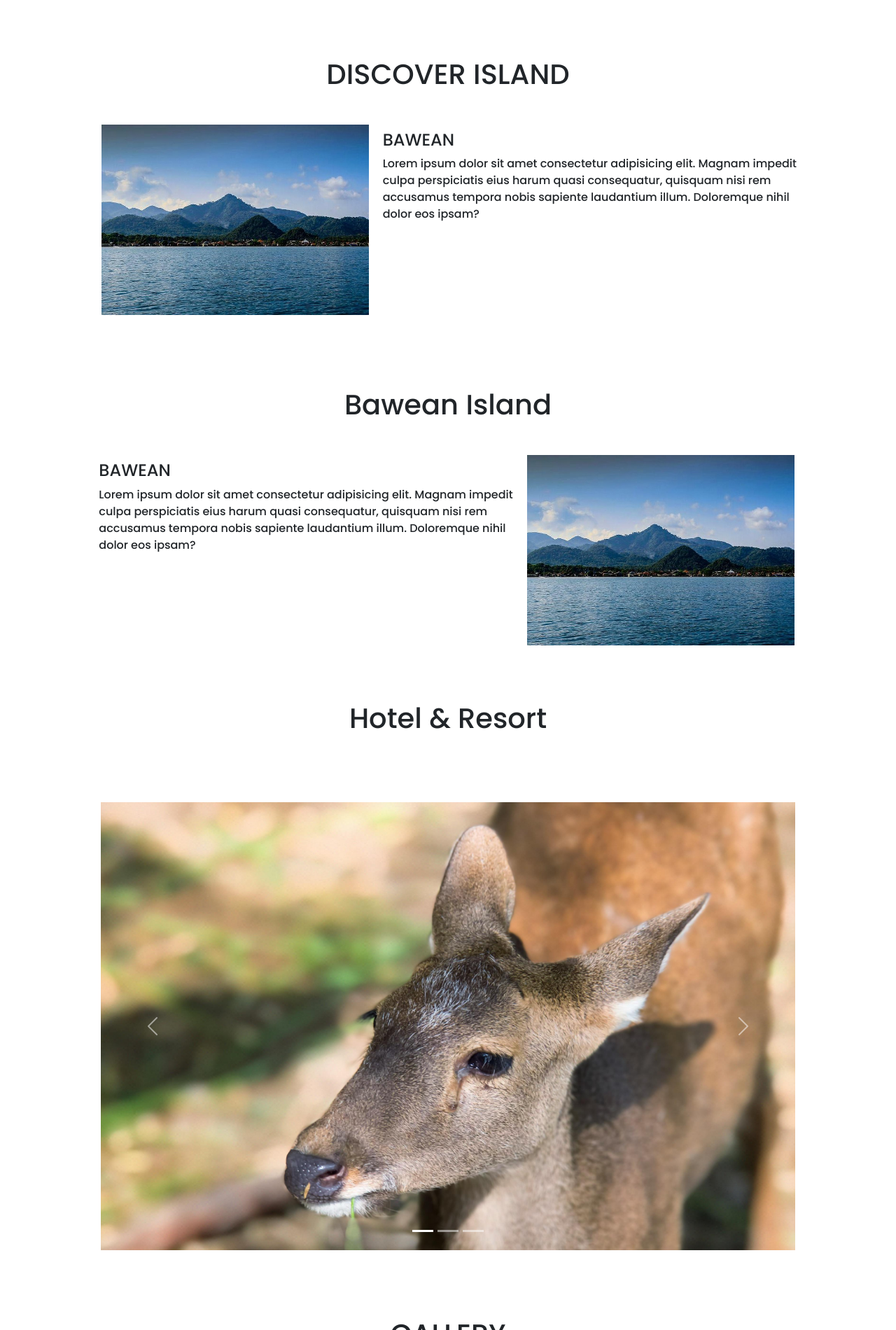
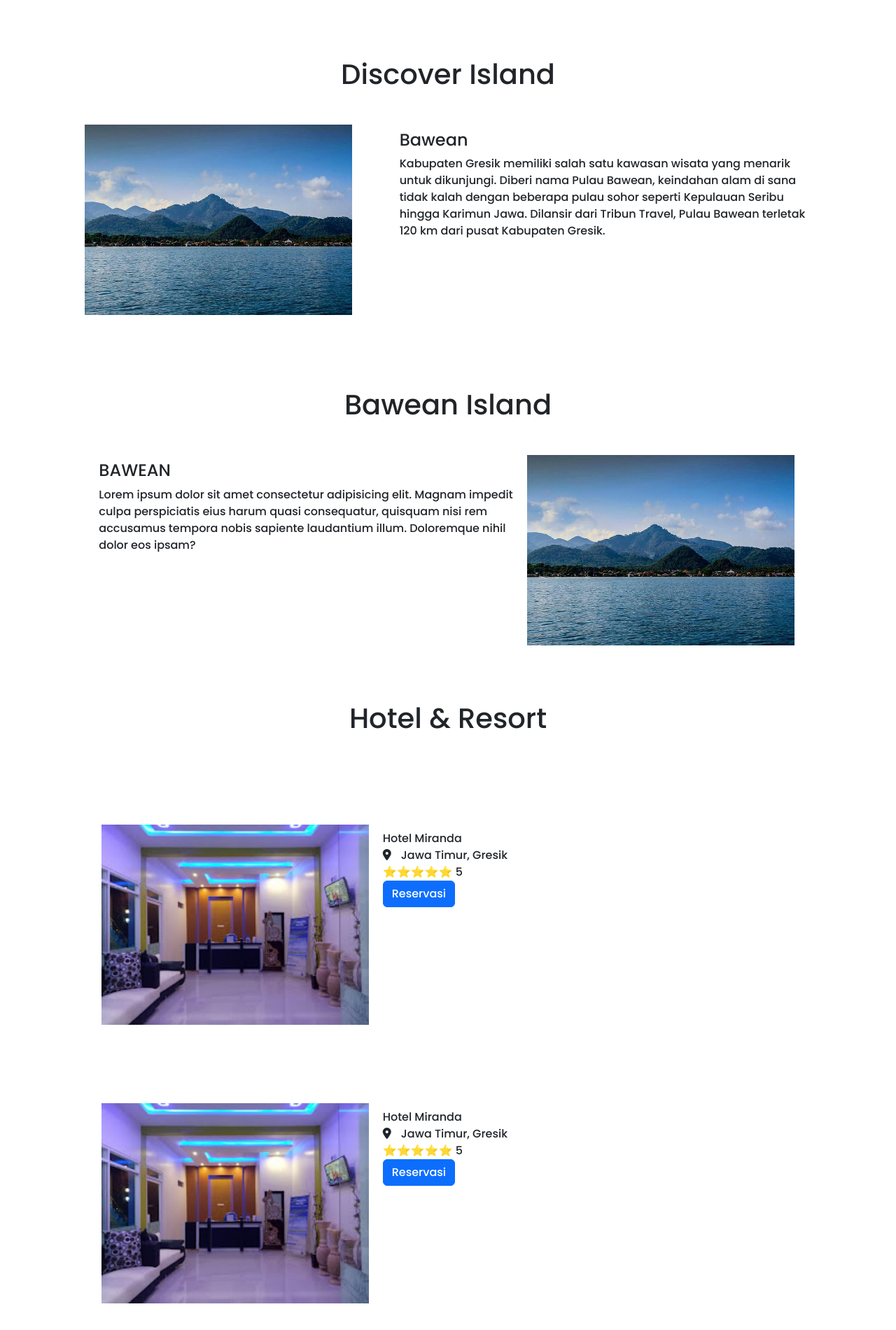
Before and after one commit to NichoAdhyatma/lomba-web-design-BwIsland, a plain HTML site: page index.html in a window 1280 px wide. Shown: the part 900-2800 px from the top of the page at 70% size. Drawn offline with nearby package versions, Linux system fonts and the light colour scheme; a web font is replaced by a local one.

Commit message:
'hotel and  resort'

```diff
--- a/index.html
+++ b/index.html
@@ -13,7 +13,7 @@
     <link rel="stylesheet" href="./css/style.css" />
     <link rel="stylesheet" href="./css/loader.css" />
     <link rel="stylesheet" href="./css/animation.css" />
-    <link rel="stylesheet" href="./css/navbar.css">
+    <link rel="stylesheet" href="./css/navbar.css" />
     <title>Bawean</title>
   </head>
   <body>
@@ -124,7 +124,9 @@
 
       <!--NAVBAR-->
       <nav class="navbar navbar-expand-custom navbar-mainbg sticky-top">
-        <a id="title-navbar" class="navbar-brand navbar-logo" href="#">Bawean Island</a>
+        <a id="title-navbar" class="navbar-brand navbar-logo" href="#"
+          >Bawean Island</a
+        >
         <button
           class="navbar-toggler"
           type="button"
@@ -141,24 +143,16 @@
               <div class="right"></div>
             </div>
             <li class="nav-item">
-              <a class="nav-link active" href="javascript:void(0);"
-                >About</a
-              >
+              <a class="nav-link active" href="javascript:void(0);">About</a>
             </li>
             <li class="nav-item">
-              <a class="nav-link" href="javascript:void(0);"
-                >Destination</a
-              >
+              <a class="nav-link" href="javascript:void(0);">Destination</a>
             </li>
             <li class="nav-item">
-              <a class="nav-link" href="javascript:void(0);"
-                >Hotel & Resort</a
-              >
+              <a class="nav-link" href="javascript:void(0);">Hotel & Resort</a>
             </li>
             <li class="nav-item">
-              <a class="nav-link" href="javascript:void(0);"
-                >Contact</a
-              >
+              <a class="nav-link" href="javascript:void(0);">Contact</a>
             </li>
           </ul>
         </div>
@@ -169,19 +163,21 @@
 
       <div id="main" class="d-flex flex-column align-items-center">
         <div id="home" data-aos="fade-right" class="container-fluid mt-5 p-4">
-          <h1 class="text-center">DISCOVER ISLAND</h1>
-          <div class="row justify-content-center mt-5">
+          <h1 class="text-center">Discover Island</h1>
+          <div class="row justify-content-center mt-5 gap-5">
             <div class="col-md-4 mb-2">
               <img src="./asset/bawean-island.jpg" class="w-100" alt="img-3" />
             </div>
             <div class="col-md-6 p-2">
               <article>
-                <h4>BAWEAN</h4>
+                <h4>Bawean</h4>
                 <p>
-                  Lorem ipsum dolor sit amet consectetur adipisicing elit.
-                  Magnam impedit culpa perspiciatis eius harum quasi
-                  consequatur, quisquam nisi rem accusamus tempora nobis
-                  sapiente laudantium illum. Doloremque nihil dolor eos ipsam?
+                  Kabupaten Gresik memiliki salah satu kawasan wisata yang
+                  menarik untuk dikunjungi. Diberi nama Pulau Bawean, keindahan
+                  alam di sana tidak kalah dengan beberapa pulau sohor seperti
+                  Kepulauan Seribu hingga Karimun Jawa. Dilansir dari Tribun
+                  Travel, Pulau Bawean terletak 120 km dari pusat Kabupaten
+                  Gresik.
                 </p>
               </article>
             </div>
@@ -209,6 +205,58 @@
         </div>
         <!--HOTEL&RESORT-->
         <h1 class="my-5">Hotel & Resort</h1>
+        <div id="home" data-aos="fade-right" class="container-fluid mt-2 p-4">
+          <div class="row justify-content-center mt-5">
+            <div class="col-md-4 mb-2">
+              <img src="./asset/hotel1.jpg" class="w-100" alt="img-3" />
+            </div>
+            <div class="col-md-6 p-2">
+              <article>
+                <div>Hotel Miranda</div>
+                <div>
+                  <i class="fa-solid fa-location-dot"></i> Jawa Timur, Gresik
+                </div>
+                <div>⭐⭐⭐⭐⭐ <span>5</span></div>
+                <button class="btn btn-primary">Reservasi</button>
+              </article>
+            </div>
+          </div>
+        </div>
+        <div id="home" data-aos="fade-right" class="container-fluid mt-2 p-4">
+          <div class="row justify-content-center mt-5">
+            <div class="col-md-4 mb-2">
+              <img src="./asset/hotel1.jpg" class="w-100" alt="img-3" />
+            </div>
+            <div class="col-md-6 p-2">
+              <article>
+                <div>Hotel Miranda</div>
+                <div>
+                  <i class="fa-solid fa-location-dot"></i> Jawa Timur, Gresik
+                </div>
+                <div>⭐⭐⭐⭐⭐ <span>5</span></div>
+                <button class="btn btn-primary">Reservasi</button>
+              </article>
+            </div>
+          </div>
+        </div>
+        <div id="home" data-aos="fade-right" class="container-fluid mt-2 p-4">
+          <div class="row justify-content-center mt-5">
+            <div class="col-md-4 mb-2">
+              <img src="./asset/hotel1.jpg" class="w-100" alt="img-3" />
+            </div>
+            <div class="col-md-6 p-2">
+              <article>
+                <div>Hotel Miranda</div>
+                <div>
+                  <i class="fa-solid fa-location-dot"></i> Jawa Timur, Gresik
+                </div>
+                <div>⭐⭐⭐⭐⭐ <span>5</span></div>
+                <button class="btn btn-primary">Reservasi</button>
+              </article>
+            </div>
+          </div>
+        </div>
+
         <div
           data-aos="fade-up"
           id="carouselExampleIndicators"
@@ -316,13 +364,6 @@
           <div class="col-md-4">
             <img src="./asset/bawean-photo-1.jpg" alt="" class="img-fluid" />
           </div>
-          <div class="col-md-4">
-            <img
-              src="./asset/pexels-flint-huynh-11804650.jpg"
-              alt=""
-              class="img-fluid"
-            />
-          </div>
         </div>
 
         <!--CONTENT-CONTACT-->
```
Also changed, not shown: css/navbar.css (+34 -32 lines), asset/hotel1.jpg (added), asset/hotel2.jpg (added).
